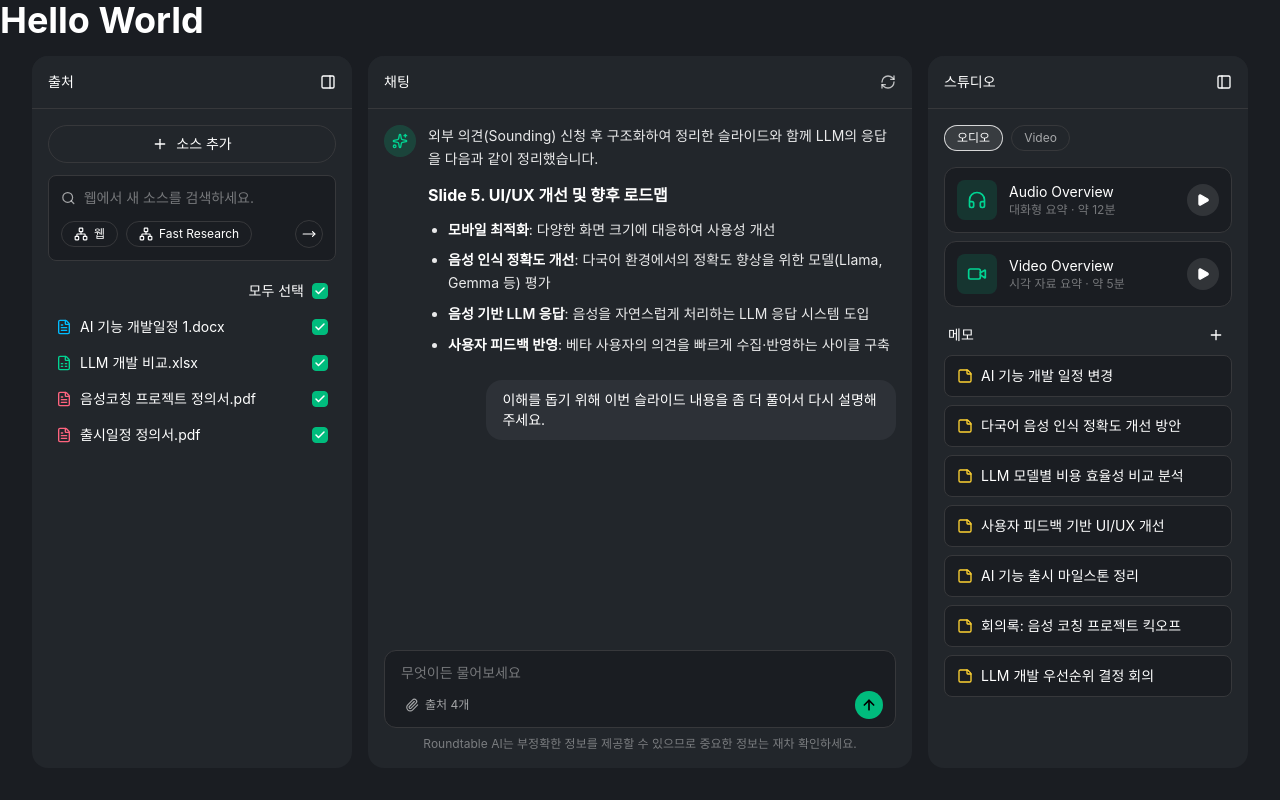
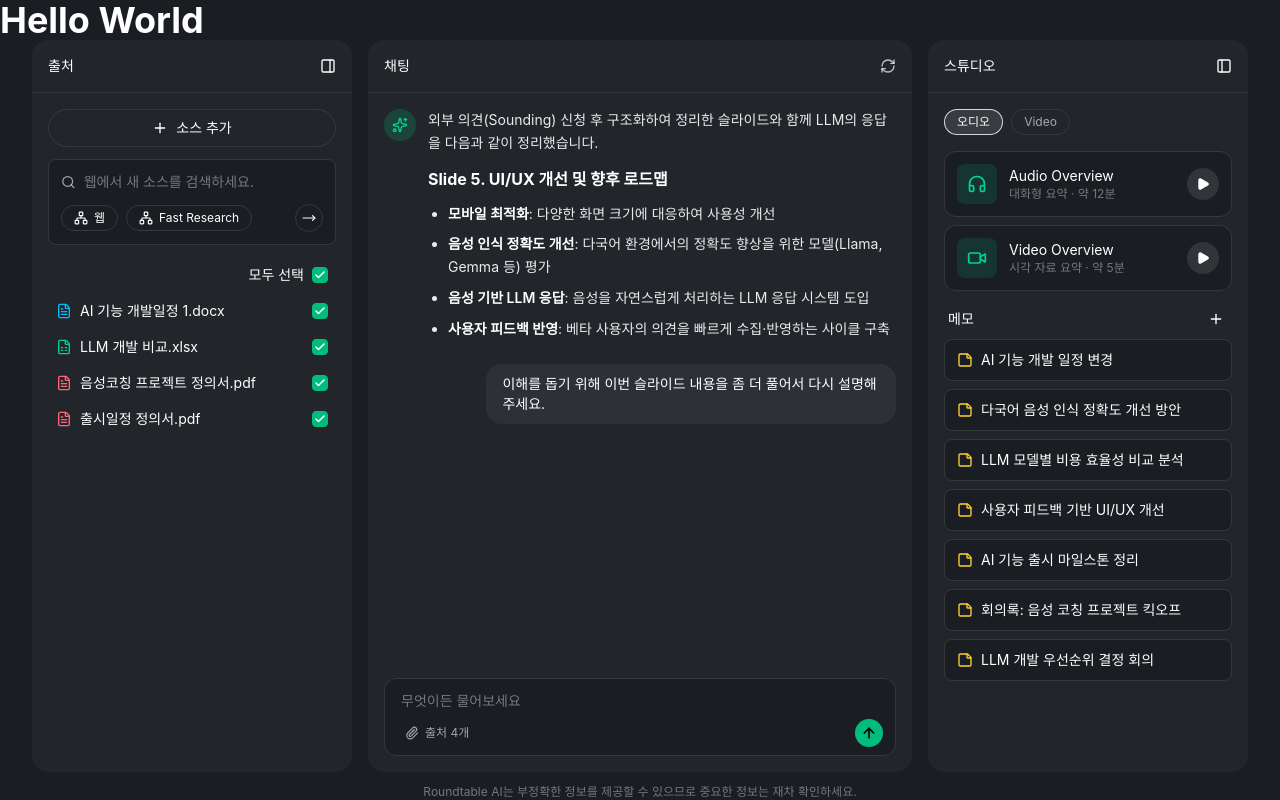
Before and after one commit to LimeTree0/auto-doc-gen, a React (Vite) app in the folder apps/web/: page / in a window 1280 px wide. Built offline with nearby package versions, Linux system fonts and the light colour scheme; the HTML template or start-up script is replaced by a standard one.

Commit message:
styles(web): Footer 분리

```diff
--- a/apps/web/src/App.tsx
+++ b/apps/web/src/App.tsx
@@ -3,15 +3,18 @@ import { CenterPanel, LeftPanel, RightPanel } from "./components/panel/ContentPa
 function App() {
 
   return (
-    <div className="bg-[#1A1D22] w-full h-full flex flex-col gap-4">
+    <div className="bg-[#1A1D22] w-full h-full flex flex-col">
       <div>
         <h1 className="text-4xl font-bold text-white">Hello World</h1>
       </div>
-      <div className="flex flex-row rounded-lg gap-4 flex-1 pb-8 px-8">
+      <div className="flex flex-row rounded-lg gap-4 flex-1 px-8 pb-3">
         <LeftPanel />
         <CenterPanel />
         <RightPanel />
       </div>
+      <footer className="flex items-center justify-center text-center text-xs text-white/40">
+        Roundtable AI는 부정확한 정보를 제공할 수 있으므로 중요한 정보는 재차 확인하세요.
+      </footer>
     </div>
   )
 }
--- a/apps/web/src/components/panel/ContentPanel.tsx
+++ b/apps/web/src/components/panel/ContentPanel.tsx
@@ -238,9 +238,6 @@ function CenterPanel({ }: CenterPanelProps) {
                 </div>
                 <div className="flex flex-col gap-2 p-4">
                     <ChatInput />
-                    <p className="text-center text-xs text-white/40">
-                        Roundtable AI는 부정확한 정보를 제공할 수 있으므로 중요한 정보는 재차 확인하세요.
-                    </p>
                 </div>
             </div>
         </Panel>
```
